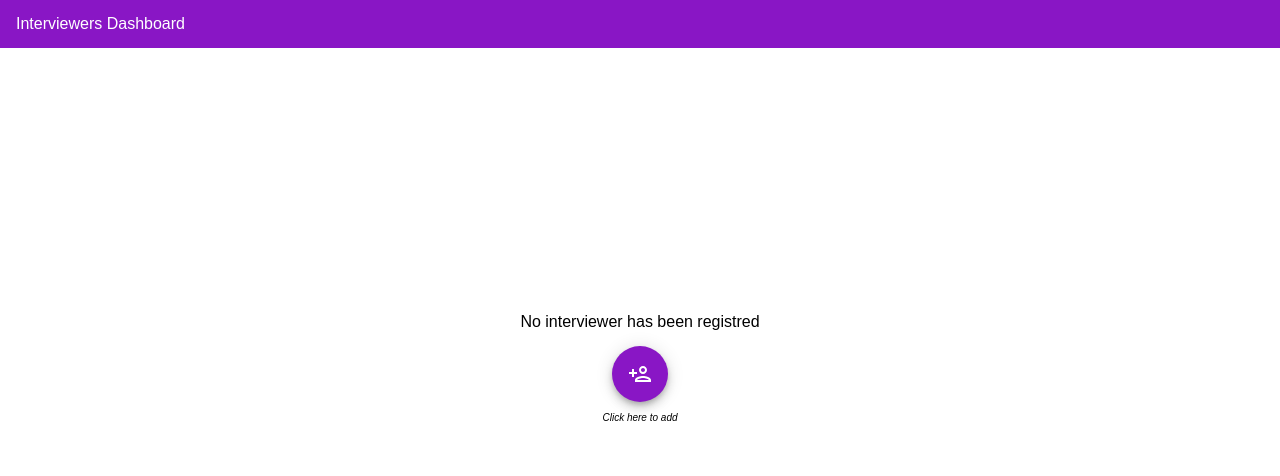
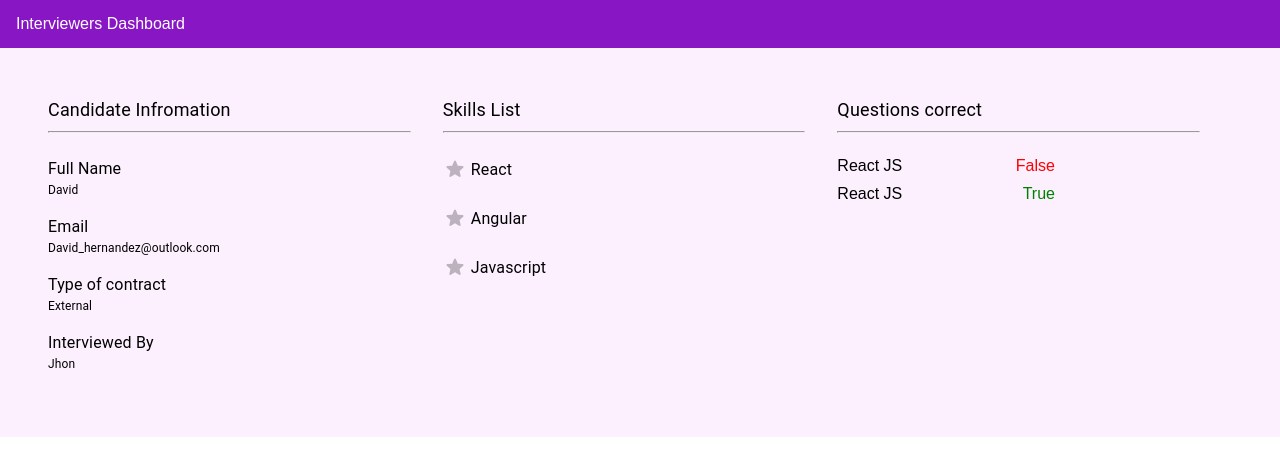
Before and after one commit to DavidEHA/react-for-new-joiners, a React (Create React App) app: page / in a window 1280 px wide. Shown: the top 476 px of the page. Built offline with nearby package versions, Linux system fonts and the light colour scheme.

Commit message:
First Commit

```diff
--- a/src/components/UI/Header.js
+++ b/src/components/UI/Header.js
@@ -3,7 +3,6 @@ import { useSelector } from "react-redux";
 const Header = () => {
   const title = useSelector((state) => state.header.title);
 
-
   return <section className="header">{title}</section>;
 };
 
--- a/src/index.css
+++ b/src/index.css
@@ -112,3 +112,34 @@ body {
   flex-direction: column;
   min-width: 35rem;
 }
+
+.summary-container {
+  display: flex;
+  height: 100%;
+  width: 100%;
+  background-color: rgb(252, 240, 255);
+}
+
+.summary-categories {
+  display: flex;
+  flex-direction: row;
+  margin: 3rem;
+  height: 100%;
+  width: 100%;
+  justify-content: space-between;
+}
+
+.summary-content {
+  display: flex;
+  flex-direction: column;
+  width: 100%;
+  margin-right: 2rem;
+}
+
+.questions {
+  display: flex;
+  flex-direction: row;
+  margin-bottom: 10px;
+  width: 60%;
+  justify-content: space-between;
+}
--- /dev/null
+++ b/src/pages/CandidateInfo.js
@@ -0,0 +1,34 @@
+import { Typography } from "@mui/material";
+
+const CandidateInfo = () => {
+  const name = "David";
+  const email = "David_hernandez@outlook.com";
+  const type = "External";
+  const interviewedBy = "Jhon";
+  return (
+    <div className="summary-content">
+      <Typography sx={{ fontSize: 18 }} color="text.primary">
+        Candidate Infromation
+      </Typography>
+      <hr style={{ width: "100%", marginBottom: "1.5rem" }} />
+      <Typography sx={{ fontSize: 16 }}>Full Name</Typography>
+      <Typography sx={{ fontSize: 12, marginBottom: "1rem" }}>
+        {name}
+      </Typography>
+      <Typography sx={{ fontSize: 16 }}>Email</Typography>
+      <Typography sx={{ fontSize: 12, marginBottom: "1rem" }}>
+        {email}
+      </Typography>
+      <Typography sx={{ fontSize: 16 }}>Type of contract</Typography>
+      <Typography sx={{ fontSize: 12, marginBottom: "1rem" }}>
+        {type}
+      </Typography>
+      <Typography sx={{ fontSize: 16 }}>Interviewed By</Typography>
+      <Typography sx={{ fontSize: 12, marginBottom: "1rem" }}>
+        {interviewedBy}
+      </Typography>
+    </div>
+  );
+};
+
+export default CandidateInfo;
--- a/src/pages/HomePage.js
+++ b/src/pages/HomePage.js
@@ -2,13 +2,15 @@ import UserList from "./UserList";
 import Registration from "./Registration";
 import Header from "../components/UI/Header";
 import BottomButtons from "../components/UI/BottomButtons";
+import Summary from "./Summary";
 
 const HomePage = () => {
   return (
     <>
       <Header />
-      <Registration />
-      <UserList />
+      {/* <Registration />
+      <UserList /> */}
+      <Summary/>
       <BottomButtons />
     </>
   );
--- /dev/null
+++ b/src/pages/QuestionsSummary.js
@@ -0,0 +1,32 @@
+import { Typography } from "@mui/material";
+
+const QuestionsSummary = () => {
+  const questions = [
+    {
+      topic: "React JS",
+      answer: false,
+    },
+    {
+      topic: "React JS",
+      answer: true,
+    },
+  ];
+  return (
+    <div className="summary-content">
+      <Typography sx={{ fontSize: 18 }} color="text.primary">
+        Questions correct
+      </Typography>
+      <hr style={{ width: "100%", marginBottom: "1.5rem" }} />
+      {questions.map((result) => (
+        <div className="questions">
+          <div>{result.topic}</div>
+          <div style={result.answer ? { color: "green" } : { color: "red" }}>
+            {result.answer ? "True" : "False"}
+          </div>
+        </div>
+      ))}
+    </div>
+  );
+};
+
+export default QuestionsSummary;
--- /dev/null
+++ b/src/pages/SkillsList.js
@@ -0,0 +1,25 @@
+import { Typography } from "@mui/material";
+import { StarRounded } from "@mui/icons-material";
+
+const SkillsList = () => {
+  const skills = ["React", "Angular", "Javascript"];
+
+  return (
+    <div className="summary-content">
+      <Typography sx={{ fontSize: 18 }} color="text.primary">
+        Skills List
+      </Typography>
+      <hr style={{ width: "100%", marginBottom: "1.5rem" }} />
+      {skills.map((skill) => (
+        <Typography sx={{ fontSize: 16, marginBottom: "1rem" }}>
+          <div style={{ marginBottom: "0.5rem" }}>
+            <StarRounded color="disabled" sx={{ marginBottom: "-6px" }} />{" "}
+            {skill}
+          </div>
+        </Typography>
+      ))}
+    </div>
+  );
+};
+
+export default SkillsList;
--- /dev/null
+++ b/src/pages/Summary.js
@@ -0,0 +1,17 @@
+import CandidateInfo from "./CandidateInfo";
+import SkillsList from "./SkillsList";
+import QuestionsSummary from "./QuestionsSummary";
+
+const Summary = () => {
+  return (
+    <div className="summary-container">
+      <div className="summary-categories">
+        <CandidateInfo />
+        <SkillsList />
+        <QuestionsSummary />
+      </div>
+    </div>
+  );
+};
+
+export default Summary;
```
